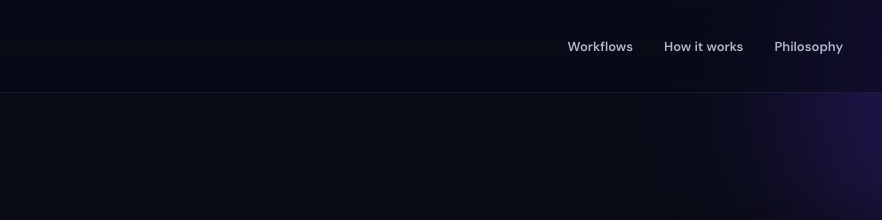
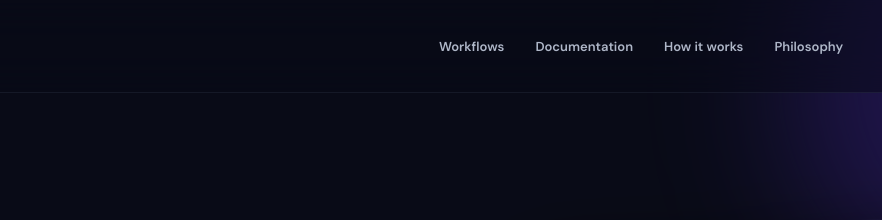
Before and after one commit to RuchirChawdhry/ci-workflows, an Astro site in the folder website/: page / in a window 1280 px wide. Shown: the top 220 px of the page, 220-1102 px from the left. Built offline with nearby package versions, Linux system fonts and the light colour scheme; Astro itself is replaced by a stand-in of ours.

Commit message:
feat: add first-class documentation links to Astro landing page

```diff
--- a/website/src/pages/index.astro
+++ b/website/src/pages/index.astro
@@ -20,6 +20,7 @@ const flowCount = String(workflows.length).padStart(2, '0');
         </a>
         <nav class="primary-nav" aria-label="Primary navigation">
           <a href="#workflows">Workflows</a>
+          <a href={import.meta.env.BASE_URL + "docs/"}>Documentation</a>
           <a href="#how-it-works">How it works</a>
           <a href="#principles">Philosophy</a>
         </nav>
@@ -114,7 +115,7 @@ const flowCount = String(workflows.length).padStart(2, '0');
             <article class="step"><div class="step-num">02<span>↗</span></div><div class="step-line"></div><h3>Call it in your repository</h3><p>Keep a tiny caller workflow. Pin a reviewed version of the shared implementation.</p></article>
             <article class="step"><div class="step-num">03<span>✓</span></div><div class="step-line"></div><h3>Ship with confidence</h3><p>Each project retains its own triggers and permissions. Reuse the machinery, not the maintenance.</p></article>
           </div>
-          <a class="text-link" href={repository + '/tree/main/docs'} target="_blank" rel="noopener noreferrer">Explore the documentation <span aria-hidden="true">↗</span></a>
+          <a class="text-link" href={import.meta.env.BASE_URL + "docs/"}>Explore the documentation <span aria-hidden="true">↗</span></a>
         </div>
       </section>
       <section class="section principles-section container" id="principles" aria-labelledby="principles-title">
```
